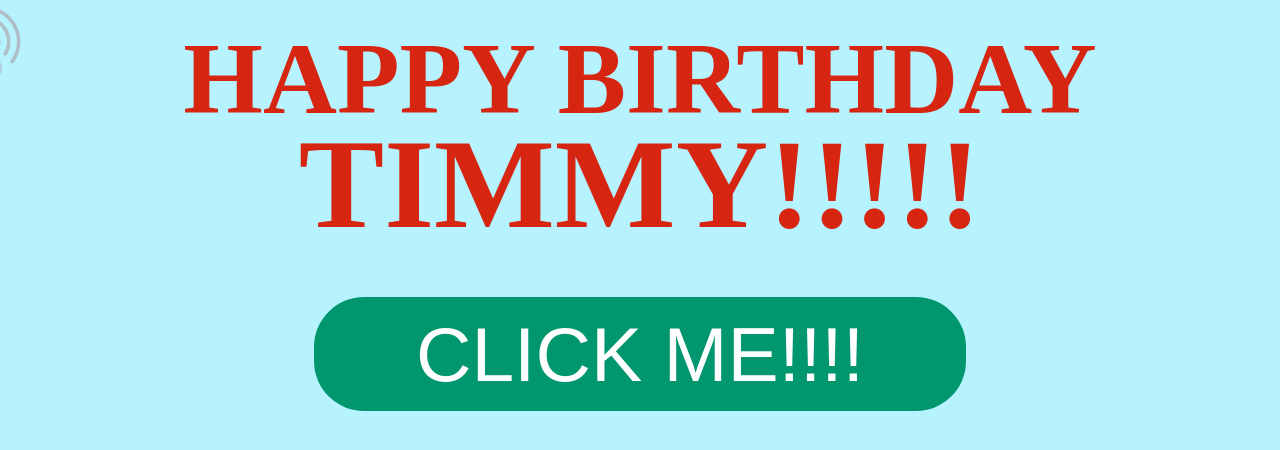
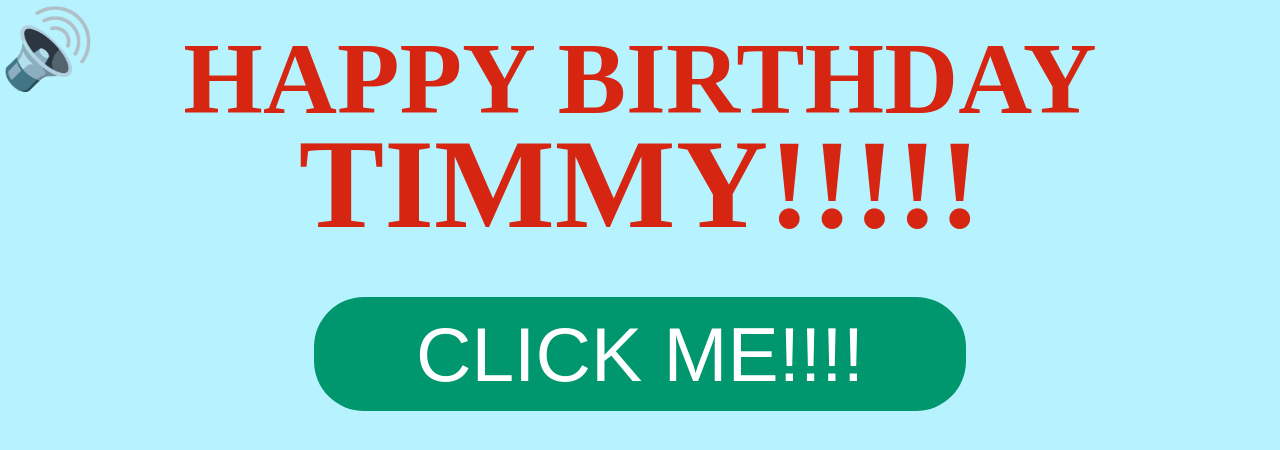
Before and after one commit to emmabjrg/timmybirthday, a plain HTML site: page index.html in a window 1280 px wide. Drawn offline with Linux system fonts and the light colour scheme.

Commit message:
soundthing

```diff
--- a/style.css
+++ b/style.css
@@ -130,7 +130,7 @@ p {
     background-color:transparent;
     position: absolute;
     top: 4px;
-    left: -70px;
+    left: ;
     padding: 0;
     margin: 0;
  }
```
